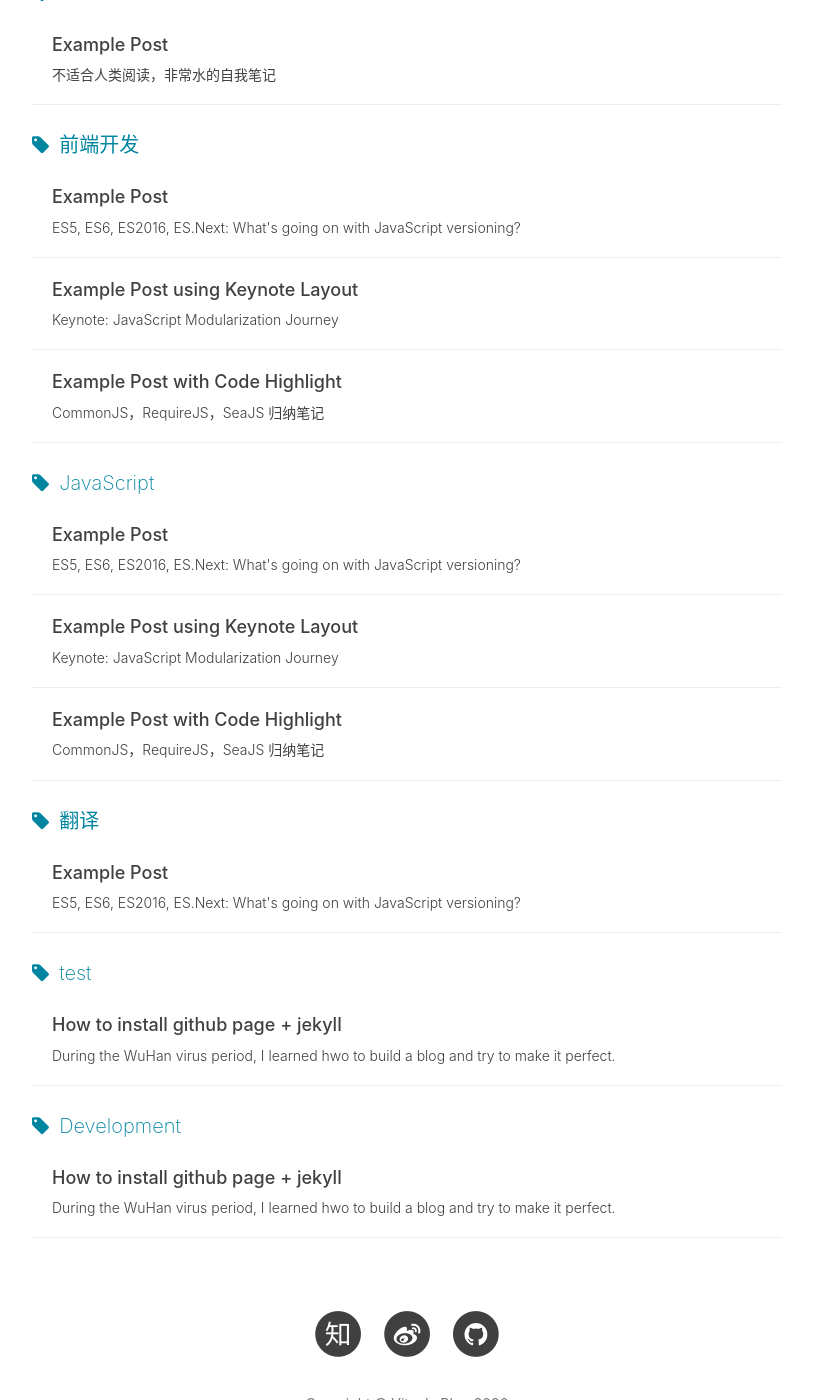
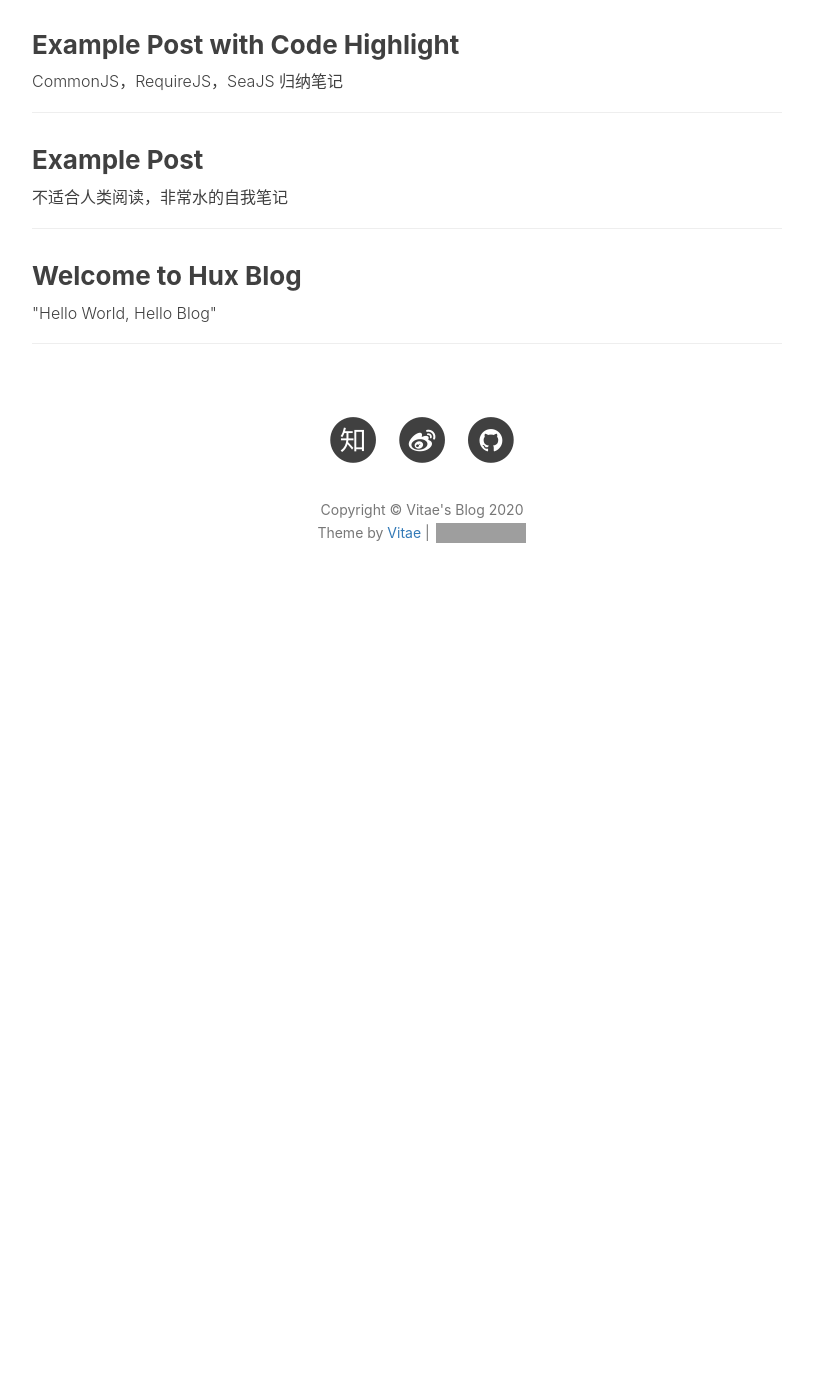
Before and after one commit to 505788057/505788057.github.io, a Jekyll site: the page built from tags.html, in a window 1280 px wide and 1400 px high, scrolled down 814 px. Shown: the whole window, without its empty margins (233-1046 px from the left). Built offline with Jekyll 4.4.1, drawn with Linux system fonts in a browser that asks for light colours; nearby versions of some CDN libraries; comment, search, counter and statistics services are not loaded; after the commit the page ends 1451 px from its top, so only the background shows below that; some of the changed text lies outside the part shown; grey boxes are pictures that could not be loaded.

Commit message:
upadate the blog v1.2

```diff
--- a/_config.yml
+++ b/_config.yml
@@ -6,12 +6,15 @@
 description: "Welcome to my Blog."
 keyword: "EI"
 url: "https://505788057.github.io"              # your host, for absolute URL
-# baseurl: "/huxblog-boilerplate"         # for example, '/blog' if your blog hosted on 'host/blog'
+baseurl: ""         # for example, '/blog' if your blog hosted on 'host/blog'
 
+
+# Publish posts or collection documents with a future date.
+future: true
 
 
 # SNS settings
-# RSS: false
+RSS: false
 weibo_username:     vitaee
 zhihu_username:     vitaee
 github_username:    505788057
@@ -43,7 +46,12 @@
 markdown: kramdown
 kramdown:
   input: GFM                            # use Github Flavored Markdown !important
-
+  syntax_highlighter_opts:
+    span:
+      line_numbers: false
+    block:
+      line_numbers: true
+      start_line: 1
 
 
 # Disqus settings
--- a/_includes/footer.html
+++ b/_includes/footer.html
@@ -24,7 +24,6 @@
                         </a>
                     </li>
                     {% endif %}
-
                     <!-- add Weibo, Zhihu by Hux, add target = "_blank" to <a> by Hux -->
                     {% if site.zhihu_username %}
                     <li>
@@ -46,8 +45,6 @@
                         </a>
                     </li>
                     {% endif %}
-
-
                     {% if site.facebook_username %}
                     <li>
                         <a target="_blank" href="https://www.facebook.com/{{ site.facebook_username }}">
@@ -72,11 +69,11 @@
                 <p class="copyright text-muted">
                     Copyright &copy; {{ site.title }} {{ site.time | date: '%Y' }}
                     <br>
-                    Theme by <a href="http://huangxuan.me">Hux</a> |
+                    Theme by <a href="https://505788057.github.io/">Vitae</a> |
                     <iframe
                         style="margin-left: 2px; margin-bottom:-5px;"
                         frameborder="0" scrolling="0" width="91px" height="20px"
-                        src="https://ghbtns.com/github-btn.html?user=huxpro&repo=huxpro.github.io&type=star&count=true" >
+                        src="https://ghbtns.com/github-btn.html?user=505788057&repo=505788057.github.io&type=star&count=true" >
                     </iframe>
                 </p>
             </div>
--- a/about.html
+++ b/about.html
@@ -1,7 +1,7 @@
 ---
 layout: page
 title: "About"
-description: "Hey, this is Joseph (Vitae)."
+description: "Hey, this is Vitae (Joseph)."
 header-img: "img/about-bg.jpg"
 ---
 
--- a/index.html
+++ b/index.html
@@ -1,6 +1,6 @@
 ---
 layout: page
-description: "After all. So what?"
+description: "If other means fail, we shall resort to great EFFORT."
 ---
 
 {% for post in paginator.posts %}
--- a/tags.html
+++ b/tags.html
@@ -24,41 +24,104 @@
 	<div class="row">
 		<div class="col-lg-8 col-lg-offset-2 col-md-10 col-md-offset-1">
             <!-- 标签云 -->
-			<div id='tag_cloud' class="tags">
+<!--			<div id='tag_cloud' class="tags">-->
+<!--				{% for tag in site.tags %}-->
+<!--				<a href="#{{ tag[0] }}" title="{{ tag[0] }}" rel="{{ tag[1].size }}">{{ tag[0] }}</a>-->
+<!--				{% endfor %}-->
+<!--			</div>-->
+			<div id='tag_cloud' class="tags tags-sup js-tags">
+				<a class="tag-button--all" data-encode="">
+					Show All
+					<sup>{{site.posts.size}}</sup>
+				</a>
+
+				{% capture tags %}
 				{% for tag in site.tags %}
-				<a href="#{{ tag[0] }}" title="{{ tag[0] }}" rel="{{ tag[1].size }}">{{ tag[0] }}</a>
+				<a data-sort="{{ site.posts.size | minus: tag[1].size | prepend: '0000' | slice: -4, 4 }}"
+					data-encode="{{ tag[0] | strip | url_encode }}"
+					class="tag-button"
+					title="{{ tag[0] }}" rel="{{ tag[1].size }}">
+					{{ tag[0] }}
+					<sup>{{tag[1].size}}</sup>
+				</a>
 				{% endfor %}
+				{% endcapture %}
+        {{ tags | split:'</a>' | sort | join:'</a>' }}
 			</div>
 
             <!-- 标签列表 -->
-			{% for tag in site.tags %}
-			<div class="one-tag-list">
-			  	<span class="fa fa-tag listing-seperator" id="{{ tag[0] }}">
-                    <span class="tag-text">{{ tag[0] }}</span>
-                </span>
-				{% for post in tag[1] %}
-				  <!-- <li class="listing-item">
-				  <time datetime="{{ post.date | date:"%Y-%m-%d" }}">{{ post.date | date:"%Y-%m-%d" }}</time>
-				  <a href="{{ post.url }}" title="{{ post.title }}">{{ post.title }}</a>
-				  </li> -->
-				 <div class="post-preview">
-				    <a href="{{ post.url | prepend: site.baseurl }}">
+<!--			{% for tag in site.tags %}-->
+<!--			<div class="one-tag-list">-->
+<!--			  	<span class="fa fa-tag listing-seperator" id="{{ tag[0] }}">-->
+<!--                    <span class="tag-text">{{ tag[0] }}</span>-->
+<!--                </span>-->
+<!--				{% for post in tag[1] %}-->
+<!--				  &lt;!&ndash; <li class="listing-item">-->
+<!--				  <time datetime="{{ post.date | date:"%Y-%m-%d" }}">{{ post.date | date:"%Y-%m-%d" }}</time>-->
+<!--				  <a href="{{ post.url }}" title="{{ post.title }}">{{ post.title }}</a>-->
+<!--				  </li> &ndash;&gt;-->
+<!--				 <div class="post-preview">-->
+<!--				    <a href="{{ post.url | prepend: site.baseurl }}">-->
+<!--				        <h2 class="post-title">-->
+<!--                            {{ post.title }}-->
+<!--				        </h2>-->
+<!--				        {% if post.subtitle %}-->
+<!--				        <h3 class="post-subtitle">-->
+<!--				            {{ post.subtitle }}-->
+<!--				        </h3>-->
+<!--				        {% endif %}-->
+<!--				    </a>-->
+<!--				    &lt;!&ndash; <p class="post-meta">{{ post.date | date:"%Y-%m-%d" }}</p> &ndash;&gt;-->
+<!--				</div>-->
+<!--				<hr>-->
+<!--				{% endfor %}-->
+<!--			</div>-->
+<!--			{% endfor %}-->
+
+<!--		</div>-->
+
+			<div class="mini-post-list js-result d-none">
+			{%- assign _sorted_list = site.posts -%}
+			{%- assign _sorted_list = _sorted_list | sort: 'date' -%}
+			{%- assign _sorted_list = _sorted_list | reverse -%}
+
+
+			{%- for _article in _sorted_list -%}
+				{%- assign _tags = '' -%}
+				{%- for _tag in _article.tags -%}
+					{%- assign _tag_encode = _tag | strip | url_encode -%}
+					{%- if forloop.last -%}
+						{%- assign _tags = _tags | append: _tag_encode -%}
+					{%- else -%}
+						{%- assign _tags = _tags | append: _tag_encode | append: ',' -%}
+					{%- endif -%}
+				{%- endfor -%}
+
+			{% comment %} group by year {% endcomment %}
+			{%- assign _currentdate = _article.date | date: '%Y' -%}
+			{%- if _currentdate != _date -%}
+				{%- unless forloop.first -%}</section>{%- endunless -%}
+				<section>
+				<span class="fa listing-seperator">
+					<span class="tag-text">{{ _currentdate }}</span>
+				</span>
+				{%- assign _date = _currentdate -%}
+			{%- endif -%}
+
+				<div class="post-preview item" data-tags="{{ _tags }}">
+				    <a href="{{ _article.url | prepend: site.baseurl }}">
 				        <h2 class="post-title">
-                            {{ post.title }}
+                            {{ _article.title }}
 				        </h2>
-				        {% if post.subtitle %}
+				        {% if _article.subtitle %}
 				        <h3 class="post-subtitle">
-				            {{ post.subtitle }}
+				            {{ _article.subtitle }}
 				        </h3>
 				        {% endif %}
 				    </a>
-				    <!-- <p class="post-meta">{{ post.date | date:"%Y-%m-%d" }}</p> -->
+					<hr>
 				</div>
-				<hr>
-				{% endfor %}
-			</div>
 			{% endfor %}
-
 		</div>
 	</div>
 </div>
```
Also changed, not shown: other parts of tags.html (+1 -1 lines), img/about-bg.jpg.
